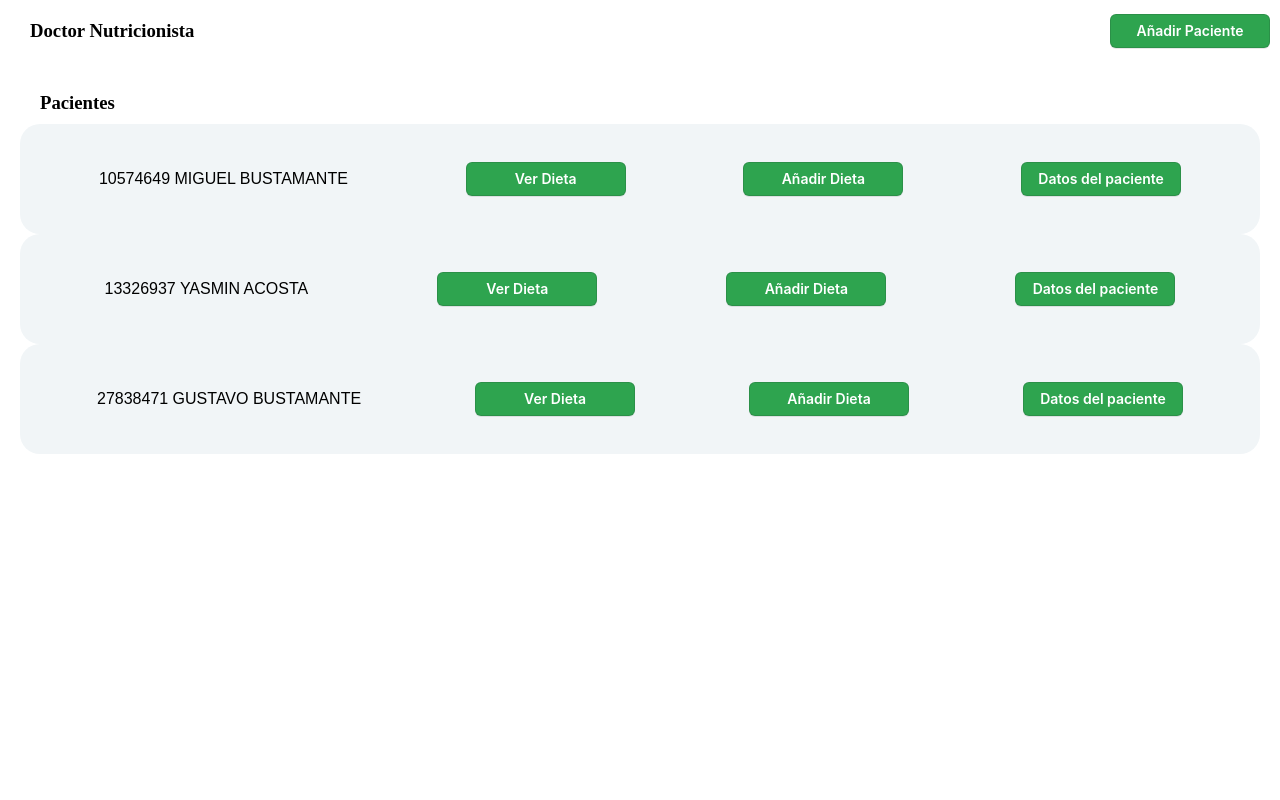
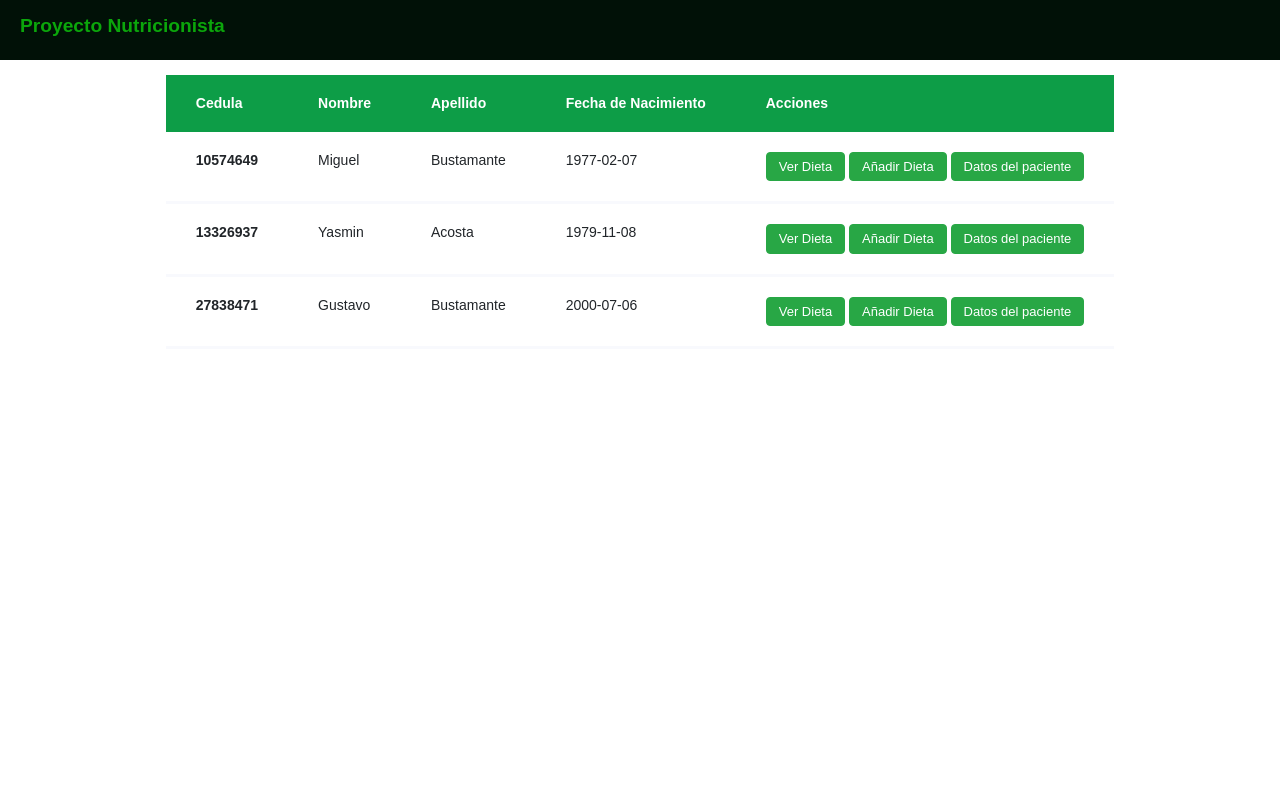
Before and after one commit to gustavob6/proyects_php, a PHP site: page / in a window 1280 px wide. Run offline with PHP 8.4, Linux system fonts and the light colour scheme; data comes from the database, SQL or seed files in the repository.

Commit message:
rediseñando dashboard

```diff
--- /dev/null
+++ b/custom.css
@@ -0,0 +1,168 @@
+#main-header {
+	background: #011107;
+	color: white;
+	height: 60px;
+	width: 100%;
+	left: 0;
+	top: 0;
+	position: fixed;
+}
+#main-header a {
+		color: white;
+}
+
+#text-header {
+	float: left;
+	padding: 15px 0 0 20px;
+	text-decoration: none;
+}
+
+#text-header:hover {
+		color: #0ba60b;
+}
+
+#text-header .site-name {
+		display: block;
+		font-weight: 700;
+		font-size: 1.2em;
+}
+
+html {
+  font-family: sans-serif;
+  line-height: 1.15;
+  -webkit-text-size-adjust: 100%;
+  -webkit-tap-highlight-color: rgba(0, 0, 0, 0); }
+
+p {
+  margin-top: 0;
+  margin-bottom: 1rem; }
+
+a {
+  color: #007bff;
+  text-decoration: none;
+  background-color: transparent; }
+  a:hover {
+    color: #0056b3;
+    text-decoration: underline; }
+
+
+table {
+  border-collapse: collapse; }
+
+th {
+  text-align: inherit; }
+
+.container {
+  display: flex;
+  justify-content: center;
+  align-items: center;
+  flex-direction: column;
+  width: 100%;
+}
+
+.container-item{
+  display: flex;
+  justify-content: center;
+  flex-direction: column;
+  width:100%;
+}
+
+.row {
+  display: flex;
+  justify-content: center;
+  flex-direction: row;
+  width: 100%;
+}
+
+.col-md-6{
+  width: 100%;
+  display: flex;
+  align-items: center;
+  justify-content: space-around;
+}
+
+.table {
+  width: 100%;
+  margin-bottom: 1rem;
+  color: #212529; }
+  .table th,
+  .table td {
+    padding: 0.75rem;
+    vertical-align: top;
+    border-top: 1px solid #dee2e6; }
+  .table thead th {
+    vertical-align: bottom;
+    border-bottom: 2px solid #dee2e6; }
+  .table tbody + tbody {
+    border-top: 2px solid #dee2e6; }
+
+
+.btn {
+  display: inline-block;
+  font-weight: 300;
+  color: #212529;
+  text-align: center;
+  vertical-align: middle;
+  -webkit-user-select: none;
+  -moz-user-select: none;
+  -ms-user-select: none;
+  user-select: none;
+  background-color: transparent;
+  border: 1px solid transparent;
+  padding: 0.375rem 0.75rem;
+  font-size: 13px;
+  line-height: 1.2;
+  border-radius: 0.25rem;
+  -webkit-transition: color 0.15s ease-in-out, background-color 0.15s ease-in-out, border-color 0.15s ease-in-out, -webkit-box-shadow 0.15s ease-in-out;
+  transition: color 0.15s ease-in-out, background-color 0.15s ease-in-out, border-color 0.15s ease-in-out, -webkit-box-shadow 0.15s ease-in-out;
+  -o-transition: color 0.15s ease-in-out, background-color 0.15s ease-in-out, border-color 0.15s ease-in-out, box-shadow 0.15s ease-in-out;
+  transition: color 0.15s ease-in-out, background-color 0.15s ease-in-out, border-color 0.15s ease-in-out, box-shadow 0.15s ease-in-out;
+  transition: color 0.15s ease-in-out, background-color 0.15s ease-in-out, border-color 0.15s ease-in-out, box-shadow 0.15s ease-in-out, -webkit-box-shadow 0.15s ease-in-out; }
+  .btn:hover {
+    color: #212529;
+    text-decoration: none; }
+
+.btn-success {
+  color: #fff;
+  background-color: #28a745;
+  border-color: #28a745;
+  cursor: pointer;
+}
+  .btn-success:hover {
+    color: #fff;
+    background-color: #218838;
+    border-color: #1e7e34; }
+
+a {
+  -webkit-transition: .3s all ease;
+  -o-transition: .3s all ease;
+  transition: .3s all ease;
+  color: #1089ff; }
+  a:hover, a:focus {
+    text-decoration: none !important;
+    outline: none !important;
+    -webkit-box-shadow: none;
+    box-shadow: none; }
+
+.table-wrap {
+  overflow-x: scroll; }
+
+.table {
+  min-width: 800px !important;
+  width: 100%;
+  background: #fff; }
+  .table thead.thead-primary {
+    background: #0d9d47;
+  }
+  .table thead th {
+    border: none;
+    padding: 20px 30px;
+    font-size: 14px;
+    color: #fff; }
+  .table tbody tr {
+    margin-bottom: 10px; }
+  .table tbody th, .table tbody td {
+    border: none;
+    padding: 20px 30px;
+    border-bottom: 3px solid #f8f9fd;
+    font-size: 14px; }
--- a/forms/dieta/addDieta.php
+++ b/forms/dieta/addDieta.php
@@ -40,7 +40,7 @@ if(isset($_GET["dni"])){
             $num_dia = 7;
             $dia = "Domingo";
         }else if($key["DIA"] == "Domingo"){
-            echo "Ya colocaste todo";
+
         }
     }
 }
--- a/forms/registros/registro.php
+++ b/forms/registros/registro.php
@@ -17,7 +17,7 @@ if(isset($_POST["add"])){
     $result->execute(array(":dni"=>$dni,":name1"=>$name,
                             ":last1"=>$last,":nac"=>$fecha,":peso"=>$peso,":altura"=>$altura,
                             ":masa"=>$masa,":actividad"=>$actividad));
-    header("Location:../index.php");
+    header("Location:../../index.php");
   }
 ?>
 
--- a/index.css
+++ /dev/null
@@ -1,109 +0,0 @@
-* {
-    margin: 0px;
-    padding: 0px;
-  }
-
-
-.container{
-    display: flex;
-    flex-direction: column;
-    height: 100vh;
-    width: 100%;
-}
-
-.header{
-    display: flex;
-    justify-content: space-between;
-    padding: 10px;
-}
-
-.item-container{
-    display: flex;
-    flex-direction: column;
-    padding:20px;
-    justify-content: center;
-}
-
-.item-css{
-    padding: 20px;
-    border-radius: 20px;
-    background-color: rgb(241, 245, 247);
-}
-
-.item{
-    display: flex;
-    height: 70px;
-    justify-content: space-around;
-    text-align: end;
-}
-
-.btn{
-    appearance: none;
-    background-color: #2ea44f;
-    border: 1px solid rgba(27, 31, 35, .15);
-    border-radius: 6px;
-    box-shadow: rgba(27, 31, 35, .1) 0 1px 0;
-    box-sizing: border-box;
-    color: #fff;
-    cursor: pointer;
-    display: inline-block;
-    font-family: -apple-system,system-ui,"Segoe UI",Helvetica,Arial,sans-serif,"Apple Color Emoji","Segoe UI Emoji";
-    font-size: 14px;
-    font-weight: 600;
-    line-height: 20px;
-    padding: 6px 16px;
-    position: relative;
-    text-align: center;
-    text-decoration: none;
-    user-select: none;
-    width: 160px;
-    -webkit-user-select: none;
-    touch-action: manipulation;
-    vertical-align: middle;
-    white-space: nowrap;
-  }
-
-  .btn:focus:not(:focus-visible):not(.focus-visible) {
-    box-shadow: none;
-    outline: none;
-  }
-
-  .btn:hover {
-    background-color: #2c974b;
-  }
-
-  .btn:focus {
-    box-shadow: rgba(46, 164, 79, .4) 0 0 0 3px;
-    outline: none;
-  }
-
-  .btn:disabled {
-    background-color: #94d3a2;
-    border-color: rgba(27, 31, 35, .1);
-    color: rgba(255, 255, 255, .8);
-    cursor: default;
-  }
-
-  .btn:active {
-    background-color: #298e46;
-    box-shadow: rgba(20, 70, 32, .2) 0 1px 0 inset;
-  }
-
-.text{
-    text-align: center;
-    font-family: Arial, Helvetica, sans-serif;
-    text-transform: uppercase;
-    display: flex;
-    align-items: center;
-}
-
-
-h3{
-    margin: 10px;
-    margin-left: 20px;
-}
-a{
-    display: flex;
-    align-items: center;
-    text-decoration: none;
-}
--- a/index.php
+++ b/index.php
@@ -12,46 +12,65 @@
 <!DOCTYPE html>
 <html lang="en">
 <head>
-<meta charset="UTF-8">
-    <meta http-equiv="X-UA-Compatible" content="IE=edge">
-    <meta name="viewport" content="width=device-width, initial-scale=1.0">
 <title>Proyecto</title>
-  <link rel="stylesheet" href="./index.css">
+<meta charset="utf-8">
+    <meta name="viewport" content="width=device-width, initial-scale=1, shrink-to-fit=no">
+	<link rel="stylesheet" href="custom.css">
 </head>
 <body>
+	<header id="main-header">
+			<a id="text-header" href="#">
+				<span class="site-name">Proyecto Nutricionista</span>
+			</a>
+</header>
 	<div class="container">
-  <div class="header">
-    <h3>Doctor Nutricionista</h3>
+		<div class="container-item">
+		<div class="row">
+			<div class="col-md-6">
+				<h2 class="heading-section">Lista de Pacientes</h2>
 				<a href="./forms/registros/registro.php">
-      <button class="btn">Añadir Paciente</button>
-    </a>
-  </div>
-
-  <div class="item-container">
-  <h3>Pacientes</h3>
-    <?php foreach ($registros as $key):?>
-        <div class="item-css">
-          <div class="item">
-            <div class="text">
-              <div class="text-1">
-              <?php echo $key["dni"]?>
-              <?php echo $key["nombre"]?>
-              <?php echo $key["Apellido"]?>
-              </div>
-            </div>
-
-              <a href="./views/dieta/verDieta.php?dni=<?php echo $key['dni']?>&dia=<?php echo "Lunes"?>">
-                <button class="btn">Ver Dieta</button>
-              </a>
-              <a href="./forms/dieta/addDieta.php?dni=<?php echo $key['dni']?>">
-              <button class="btn">Añadir Dieta</button>
-              </a>
-              <a href="./forms/registros/datos.php?dni=<?php echo $key['dni']?>">
-              <button class="btn">Datos del paciente</button>
+      				<button class="btn btn-success">Añadir Paciente</button>
     			</a>
 			</div>
 		</div>
+			<div class="row">
+				<div class="col-md-6">
+					<div class="table-wrap">
+						<table class="table">
+						  <thead class="thead-primary">
+						    <tr>
+						      <th>Cedula</th>
+						      <th>Nombre</th>
+						      <th>Apellido</th>
+						      <th>Fecha de Nacimiento</th>
+							  <th>Acciones</th>
+						    </tr>
+						  </thead>
+						  <tbody>
+						  <?php foreach ($registros as $key):?>
+						    <tr>
+						      <th scope="row"><?php echo $key["dni"]?></th>
+						      <td><?php echo $key["nombre"]?></td>
+						      <td> <?php echo $key["Apellido"]?></td>
+						      <td> <?php echo $key["fecha_nac"]?></td>
+							  <td>
+							  <a href="./views/dieta/verDieta.php?dni=<?php echo $key['dni']?>&dia=<?php echo "Lunes"?>">
+                				<button class="btn btn-success">Ver Dieta</button>
+              					</a>
+              					<a href="./forms/dieta/addDieta.php?dni=<?php echo $key['dni']?>">
+              						<button class="btn btn-success">Añadir Dieta</button>
+              					</a>
+              					<a href="./forms/registros/datos.php?dni=<?php echo $key['dni']?>">
+              					<button class="btn btn-success">Datos del paciente</button>
+              					</a>
+							  </td>
+						    </tr>
 							<?php endforeach; ?>
+						  </tbody>
+						</table>
+					</div>
+				</div>
+			</div>
 		</div>
 		</div>
 	</body>
```
Lines whose indentation alone changed are shown as unchanged.
